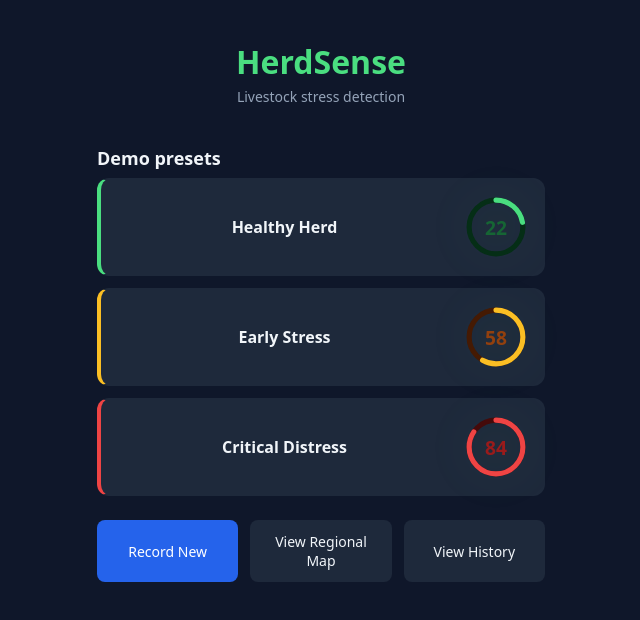
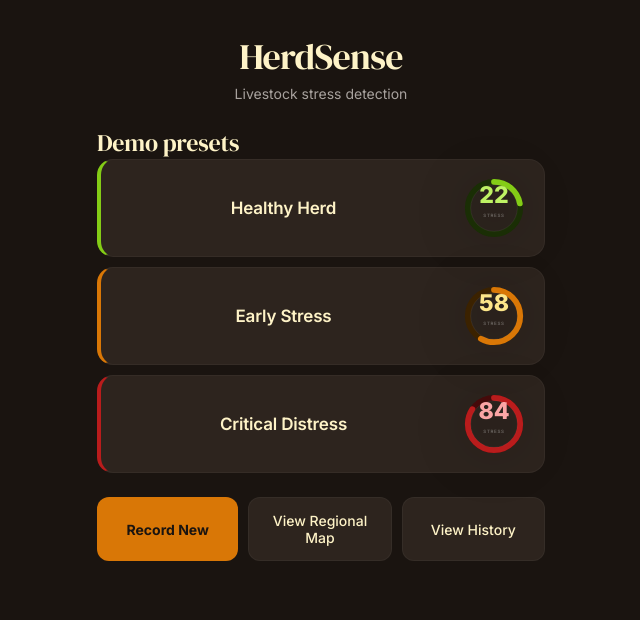
Before and after one commit to Amitk003/HerdSense, a React (Vite) app: page / in a window 1280 px wide. Shown: the top 620 px of the page, without its empty margins (319-959 px from the left). Built offline with nearby package versions, Linux system fonts and the light colour scheme.

Commit message:
Redesign UI: earth-toned palette, DM Serif Display + Inter typography, redesigned score dial

```diff
--- a/index.html
+++ b/index.html
@@ -7,7 +7,10 @@
     <link rel="icon" type="image/svg+xml" href="/favicon.svg" />
     <link rel="manifest" href="/manifest.json" />
     <meta name="apple-mobile-web-app-capable" content="yes" />
-    <meta name="theme-color" content="#0f172a" />
+    <meta name="theme-color" content="#1a1410" />
+    <link rel="preconnect" href="https://fonts.googleapis.com" />
+    <link rel="preconnect" href="https://fonts.gstatic.com" crossorigin />
+    <link href="https://fonts.googleapis.com/css2?family=DM+Serif+Display:ital@0;1&family=Inter:wght@400;500;600;700;800&display=swap" rel="stylesheet" />
     <link
       rel="stylesheet"
       href="https://unpkg.com/leaflet@1.9.4/dist/leaflet.css"
--- a/src/components/ScoreDial.tsx
+++ b/src/components/ScoreDial.tsx
@@ -5,15 +5,16 @@ interface ScoreDialProps {
 
 export default function ScoreDial({ score, size }: ScoreDialProps) {
   const radius = size / 2
-  const strokeWidth = size * 0.08
+  const strokeWidth = size * 0.09
+  const innerRadius = radius - strokeWidth * 1.5
   const normalizedRadius = radius - strokeWidth
   const circumference = 2 * Math.PI * normalizedRadius
   const progress = score / 100
   const strokeDashoffset = circumference * (1 - progress)
 
-  const color = score < 35 ? '#4ade80' : score < 65 ? '#fbbf24' : '#ef4444'
-  const textColor = score < 35 ? '#166534' : score < 65 ? '#92400e' : '#991b1b'
-  const bgColor = score < 35 ? '#052e16' : score < 65 ? '#451a03' : '#450a0a'
+  const color = score < 35 ? '#84cc16' : score < 65 ? '#d97706' : '#b91c1c'
+  const textColor = score < 35 ? '#bef264' : score < 65 ? '#fde68a' : '#fca5a5'
+  const bgColor = score < 35 ? '#1a2e05' : score < 65 ? '#3b2200' : '#450a0a'
 
   return (
     <svg
@@ -42,19 +43,38 @@ export default function ScoreDial({ score, size }: ScoreDialProps) {
         strokeDashoffset={strokeDashoffset}
         strokeLinecap="round"
         transform={`rotate(-90 ${radius} ${radius})`}
-        style={{ transition: 'stroke-dashoffset 0.5s ease' }}
+        style={{ transition: 'stroke-dashoffset 0.6s ease' }}
+      />
+      <circle
+        cx={radius}
+        cy={radius}
+        r={innerRadius}
+        fill="none"
+        stroke="rgba(255,255,255,0.06)"
+        strokeWidth={1}
       />
       <text
         x={radius}
-        y={radius}
+        y={radius - size * 0.08}
         textAnchor="middle"
-        dominantBaseline="central"
         fill={textColor}
-        fontSize={size * 0.3}
-        fontWeight="bold"
-        fontFamily="system-ui, sans-serif"
+        fontSize={size * 0.36}
+        fontWeight="800"
+        fontFamily="Inter, system-ui, sans-serif"
       >
         {score}
+      </text>
+      <text
+        x={radius}
+        y={radius + size * 0.14}
+        textAnchor="middle"
+        fill="rgba(255,255,255,0.3)"
+        fontSize={size * 0.07}
+        fontWeight="600"
+        fontFamily="Inter, system-ui, sans-serif"
+        letterSpacing="0.15em"
+      >
+        STRESS
       </text>
     </svg>
   )
--- a/src/styles.css
+++ b/src/styles.css
@@ -5,39 +5,41 @@
 }
 
 :root {
-  --bg: #0f172a;
-  --bg-card: #1e293b;
-  --bg-hover: #334155;
-  --text: #f1f5f9;
-  --text-dim: #94a3b8;
-  --green: #4ade80;
-  --green-bg: #052e16;
-  --amber: #fbbf24;
-  --amber-bg: #451a03;
-  --red: #ef4444;
-  --red-bg: #450a0a;
-  --blue: #2563eb;
-  --purple: #a78bfa;
+  --earth: #1a1410;
+  --earth-light: #2d241e;
+  --earth-lighter: #3d322a;
+  --cream: #fef3c7;
+  --cream-dim: #d6c9a8;
+  --sand: #a8a29e;
+  --grass: #84cc16;
+  --grass-deep: #1a2e05;
+  --straw: #d97706;
+  --straw-deep: #3b2200;
+  --dust: #b91c1c;
+  --dust-deep: #450a0a;
+  --water: #06b6d4;
+  --water-deep: #0a3a4a;
 }
 
 html, body, #root {
   height: 100%;
-  font-family: system-ui, -apple-system, sans-serif;
-  background: var(--bg);
-  color: var(--text);
+  font-family: 'Inter', system-ui, -apple-system, sans-serif;
+  background: var(--earth);
+  color: var(--cream);
+  -webkit-font-smoothing: antialiased;
 }
 
 .app {
   max-width: 480px;
   margin: 0 auto;
-  padding: 16px;
+  padding: 20px 16px;
   min-height: 100%;
 }
 
 .screen {
   display: flex;
   flex-direction: column;
-  gap: 16px;
+  gap: 20px;
 }
 
 button {
@@ -45,86 +47,103 @@ button {
   cursor: pointer;
   border: none;
   background: none;
-  color: var(--text);
+  color: inherit;
   font-size: 16px;
   -webkit-tap-highlight-color: transparent;
 }
 
 .back-btn {
-  color: var(--text-dim);
-  font-size: 18px;
+  color: var(--sand);
+  font-size: 15px;
   padding: 8px 0;
+  display: flex;
+  align-items: center;
+  gap: 4px;
+}
+
+.back-btn:hover {
+  color: var(--cream);
 }
 
 .section-title {
-  font-size: 18px;
-  font-weight: 600;
-  color: var(--text);
-  margin-bottom: 8px;
+  font-family: 'DM Serif Display', serif;
+  font-size: 24px;
+  font-weight: 400;
+  color: var(--cream);
+  letter-spacing: -0.01em;
 }
 
-/* Home screen */
+/* Home */
 .home-header {
   text-align: center;
-  padding: 24px 0;
+  padding: 12px 0 4px;
 }
 
 .app-title {
-  font-size: 32px;
-  font-weight: 700;
-  color: var(--green);
+  font-family: 'DM Serif Display', serif;
+  font-size: 36px;
+  font-weight: 400;
+  color: var(--cream);
+  letter-spacing: -0.02em;
 }
 
 .app-subtitle {
-  color: var(--text-dim);
+  color: var(--sand);
   font-size: 14px;
   margin-top: 4px;
 }
 
 .last-scan-card {
-  background: var(--bg-card);
-  border-radius: 12px;
-  padding: 12px 16px;
+  background: var(--earth-light);
+  border-radius: 16px;
+  padding: 14px 18px;
   display: flex;
   align-items: center;
   justify-content: space-between;
   cursor: pointer;
+  border: 1px solid rgba(255, 255, 255, 0.04);
+}
+
+.last-scan-card:hover {
+  border-color: rgba(255, 255, 255, 0.08);
 }
 
 .last-scan-label {
-  color: var(--text-dim);
+  color: var(--sand);
   font-size: 14px;
 }
 
 .presets-grid {
   display: flex;
   flex-direction: column;
-  gap: 12px;
+  gap: 10px;
 }
 
 .preset-card {
-  background: var(--bg-card);
-  border-radius: 12px;
-  padding: 16px;
+  background: var(--earth-light);
+  border-radius: 16px;
+  padding: 16px 18px;
   display: flex;
   align-items: center;
-  gap: 12px;
-  transition: background 0.2s;
-  border: 1px solid transparent;
+  gap: 14px;
+  transition: all 0.2s;
+  border: 1px solid rgba(255, 255, 255, 0.04);
 }
 
-.preset-card:hover, .preset-card:active {
-  background: var(--bg-hover);
+.preset-card:hover {
+  background: var(--earth-lighter);
+  border-color: rgba(255, 255, 255, 0.08);
 }
 
-.preset-healthy { border-left: 4px solid var(--green); }
-.preset-early-stress { border-left: 4px solid var(--amber); }
-.preset-critical { border-left: 4px solid var(--red); }
+.preset-healthy { border-left: 4px solid var(--grass); }
+.preset-early-stress { border-left: 4px solid var(--straw); }
+.preset-critical { border-left: 4px solid var(--dust); }
 
 .preset-label {
-  font-size: 16px;
+  font-size: 17px;
   font-weight: 600;
   flex: 1;
+  letter-spacing: -0.01em;
 }
 
 .preset-desc {
@@ -133,39 +152,44 @@ button {
 
 .home-nav {
   display: flex;
-  gap: 12px;
-  padding: 8px 0;
+  gap: 10px;
+  padding: 4px 0;
 }
 
 .nav-btn {
   flex: 1;
-  padding: 12px;
-  background: var(--bg-card);
-  border-radius: 8px;
+  padding: 14px;
+  background: var(--earth-light);
+  border-radius: 12px;
   font-size: 14px;
   font-weight: 500;
   text-align: center;
-  transition: background 0.2s;
+  transition: all 0.2s;
+  border: 1px solid rgba(255, 255, 255, 0.04);
 }
 
-.nav-btn:hover, .nav-btn:active {
-  background: var(--bg-hover);
+.nav-btn:hover {
+  background: var(--earth-lighter);
+  border-color: rgba(255, 255, 255, 0.08);
 }
 
 .nav-btn-primary {
-  background: var(--blue);
-  color: white;
+  background: var(--straw);
+  color: #1a1410;
+  font-weight: 700;
+  border: none;
 }
 
-.nav-btn-primary:hover, .nav-btn-primary:active {
-  background: #1d4ed8;
+.nav-btn-primary:hover {
+  background: #b85e00;
+  border: none;
 }
 
 .nav-btn-danger {
-  color: var(--red);
+  color: var(--dust);
 }
 
-/* Analysis screen */
+/* Analysis */
 .analysis-header {
   display: flex;
   align-items: center;
@@ -173,20 +197,21 @@ button {
 }
 
 .analysis-title {
-  font-size: 20px;
-  font-weight: 600;
+  font-family: 'DM Serif Display', serif;
+  font-size: 24px;
+  font-weight: 400;
 }
 
 .score-main {
   display: flex;
   flex-direction: column;
   align-items: center;
-  padding: 24px 0;
-  gap: 12px;
+  padding: 8px 0 16px;
+  gap: 16px;
 }
 
 .score-dial {
-  filter: drop-shadow(0 0 20px rgba(78, 204, 128, 0.1));
+  filter: drop-shadow(0 4px 24px rgba(0, 0, 0, 0.3));
 }
 
 .trend-row {
@@ -196,63 +221,67 @@ button {
 }
 
 .trend-icon {
-  font-size: 28px;
+  font-size: 24px;
 }
 
-.trend-up { color: var(--red); }
-.trend-down { color: var(--green); }
-.trend-stable { color: var(--amber); }
+.trend-up { color: var(--dust); }
+.trend-down { color: var(--grass); }
+.trend-stable { color: var(--straw); }
 
 .trend-label {
   font-size: 16px;
   font-weight: 600;
+  letter-spacing: 0.02em;
 }
 
-.trend-escalating { color: var(--red); }
-.trend-improving { color: var(--green); }
-.trend-stable { color: var(--amber); }
+.trend-escalating { color: var(--dust); }
+.trend-improving { color: var(--grass); }
+.trend-stable { color: var(--straw); }
 
 .recommendation-box {
-  background: var(--bg-card);
-  border: 2px solid var(--green);
-  border-radius: 12px;
-  padding: 16px;
+  background: var(--earth-light);
+  border: 1px solid rgba(255, 255, 255, 0.08);
+  border-radius: 16px;
+  padding: 20px;
+  border-left: 4px solid var(--grass);
 }
 
 .recommendation-text {
   font-size: 15px;
-  line-height: 1.5;
+  line-height: 1.6;
+  color: var(--cream-dim);
 }
 
 .breakdown-section {
-  padding: 8px 0;
+  padding: 4px 0;
 }
 
 .score-bar-row {
   display: flex;
   align-items: center;
-  gap: 8px;
-  padding: 4px 0;
+  gap: 10px;
+  padding: 6px 0;
 }
 
 .score-bar-label {
   width: 80px;
   font-size: 13px;
-  color: var(--text-dim);
+  color: var(--sand);
   flex-shrink: 0;
+  font-weight: 500;
 }
 
 .score-bar-track {
   flex: 1;
-  height: 8px;
-  background: var(--bg-hover);
-  border-radius: 4px;
+  height: 6px;
+  background: var(--earth-lighter);
+  border-radius: 3px;
   overflow: hidden;
 }
 
 .score-bar-fill {
   height: 100%;
-  border-radius: 4px;
+  border-radius: 3px;
   transition: width 0.5s ease;
 }
 
@@ -260,8 +289,9 @@ button {
   width: 36px;
   text-align: right;
   font-size: 13px;
-  color: var(--text-dim);
+  color: var(--sand);
   flex-shrink: 0;
+  font-variant-numeric: tabular-nums;
 }
 
 .share-row {
@@ -270,24 +300,27 @@ button {
 }
 
 .share-btn {
-  padding: 12px 24px;
-  background: var(--blue);
-  border-radius: 8px;
+  padding: 14px 28px;
+  background: var(--water-deep);
+  border: 1px solid var(--water);
+  border-radius: 12px;
   font-size: 14px;
   font-weight: 600;
-  transition: opacity 0.2s;
+  color: var(--water);
+  transition: all 0.2s;
 }
 
 .share-btn:active {
-  opacity: 0.8;
+  background: var(--water);
+  color: #0a3a4a;
 }
 
 .analysis-nav {
   display: flex;
-  gap: 12px;
+  gap: 10px;
 }
 
-/* History screen */
+/* History */
 .history-header {
   display: flex;
   align-items: center;
@@ -302,12 +335,13 @@ button {
 }
 
 .history-item {
-  background: var(--bg-card);
-  border-radius: 8px;
-  padding: 12px;
+  background: var(--earth-light);
+  border-radius: 14px;
+  padding: 14px;
   display: flex;
   align-items: center;
-  gap: 12px;
+  gap: 14px;
+  border: 1px solid rgba(255, 255, 255, 0.04);
 }
 
 .history-item-details {
@@ -317,35 +351,36 @@ button {
 }
 
 .history-item-date {
-  font-size: 14px;
+  font-size: 15px;
   font-weight: 500;
 }
 
 .history-item-time {
   font-size: 12px;
-  color: var(--text-dim);
+  color: var(--sand);
 }
 
 .history-actions {
   display: flex;
-  gap: 12px;
+  gap: 10px;
 }
 
 .empty-state {
   text-align: center;
   padding: 48px 0;
-  color: var(--text-dim);
+  color: var(--sand);
   display: flex;
   flex-direction: column;
-  gap: 16px;
+  gap: 20px;
   align-items: center;
 }
 
-/* Map card wrapper */
+/* Map */
 .map-card {
-  background: var(--bg-card);
-  border-radius: 12px;
+  background: var(--earth-light);
+  border-radius: 16px;
   overflow: hidden;
+  border: 1px solid rgba(255, 255, 255, 0.04);
 }
 
 .map-container {
@@ -356,7 +391,7 @@ button {
 .map-container .leaflet-container {
   width: 100%;
   height: 100%;
-  background: #1a1a2e;
+  background: #2d241e;
 }
 
 .map-legend {
@@ -364,15 +399,17 @@ button {
   gap: 16px;
   justify-content: center;
   padding: 12px;
-  background: var(--bg);
+  background: var(--earth);
+  border-bottom: 1px solid rgba(255, 255, 255, 0.04);
 }
 
 .legend-item {
   display: flex;
   align-items: center;
-  gap: 4px;
+  gap: 6px;
   font-size: 12px;
-  color: var(--text-dim);
+  color: var(--sand);
+  font-weight: 500;
 }
 
 .legend-dot {
@@ -382,80 +419,81 @@ button {
   display: inline-block;
 }
 
-/* Timeline controls */
 .controls-section {
   display: flex;
   flex-direction: column;
   gap: 12px;
-  padding: 8px 0;
+  padding: 4px 0;
 }
 
 .timeline-label {
   font-size: 14px;
-  color: var(--text-dim);
+  color: var(--sand);
   display: flex;
   justify-content: space-between;
+  font-weight: 500;
 }
 
 .timeline-slider {
   width: 100%;
-  accent-color: var(--green);
+  accent-color: var(--straw);
+  height: 6px;
 }
 
 .timeline-markers {
   display: flex;
   justify-content: space-between;
   font-size: 11px;
-  color: var(--text-dim);
+  color: var(--sand);
   padding: 0 2px;
 }
 
-/* Lead time banner */
 .lead-time-banner {
-  background: var(--green-bg);
-  border: 2px solid var(--green);
-  border-radius: 8px;
-  padding: 16px;
+  background: var(--grass-deep);
+  border: 1px solid rgba(132, 204, 22, 0.3);
+  border-radius: 16px;
+  padding: 20px;
   text-align: center;
 }
 
 .lead-time-number {
-  font-size: 36px;
-  font-weight: 800;
-  color: var(--green);
+  font-size: 42px;
+  font-family: 'DM Serif Display', serif;
+  font-weight: 400;
+  color: var(--grass);
   line-height: 1;
 }
 
 .lead-time-label {
   font-size: 14px;
-  color: var(--green);
+  color: var(--grass);
   margin-top: 4px;
+  font-weight: 500;
 }
 
 .lead-time-sub {
   font-size: 12px;
-  color: var(--text-dim);
-  margin-top: 4px;
+  color: var(--sand);
+  margin-top: 6px;
 }
 
-/* Toggle controls */
 .toggle-row {
   display: flex;
   align-items: center;
-  gap: 8px;
+  gap: 10px;
   font-size: 14px;
-  color: var(--text-dim);
+  color: var(--sand);
   cursor: pointer;
   padding: 4px 0;
+  font-weight: 500;
 }
 
 .toggle-row input[type="checkbox"] {
-  accent-color: var(--green);
+  accent-color: var(--straw);
   width: 18px;
   height: 18px;
 }
 
-/* Stats row */
 .stats-row {
   display: flex;
   gap: 8px;
@@ -463,35 +501,40 @@ button {
 
 .stat-card {
   flex: 1;
-  background: var(--bg-card);
-  border-radius: 8px;
-  padding: 12px;
+  background: var(--earth-light);
+  border-radius: 12px;
+  padding: 14px;
   text-align: center;
+  border: 1px solid rgba(255, 255, 255, 0.04);
 }
 
 .stat-number {
-  font-size: 24px;
+  font-size: 26px;
   font-weight: 700;
+  font-variant-numeric: tabular-nums;
 }
 
 .stat-label {
   font-size: 11px;
-  color: var(--text-dim);
+  color: var(--sand);
   margin-top: 2px;
+  text-transform: uppercase;
+  letter-spacing: 0.05em;
 }
 
-/* NDVI chart */
 .ndvi-chart {
-  background: var(--bg-card);
-  border-radius: 12px;
-  padding: 16px;
+  background: var(--earth-light);
+  border-radius: 16px;
+  padding: 20px;
+  border: 1px solid rgba(255, 255, 255, 0.04);
 }
 
 .chart-title {
   font-size: 14px;
-  color: var(--text-dim);
-  margin-bottom: 12px;
+  color: var(--sand);
+  margin-bottom: 14px;
   text-align: center;
+  font-weight: 500;
 }
 
 .chart-bars {
@@ -519,7 +562,7 @@ button {
 
 .chart-bar-label {
   font-size: 8px;
-  color: var(--text-dim);
+  color: var(--sand);
   margin-top: 4px;
   transform: rotate(-45deg);
   white-space: nowrap;
@@ -528,12 +571,11 @@ button {
 .chart-threshold {
   width: 100%;
   height: 2px;
-  background: var(--red);
+  background: var(--dust);
   opacity: 0.5;
   margin-top: 2px;
 }
 
-/* Alerts section */
 .alerts-section {
   display: flex;
   flex-direction: column;
@@ -541,10 +583,10 @@ button {
 }
 
 .alert-card {
-  background: var(--red-bg);
-  border: 1px solid var(--red);
-  border-radius: 8px;
-  padding: 12px;
+  background: var(--dust-deep);
+  border: 1px solid rgba(185, 28, 28, 0.4);
+  border-radius: 12px;
+  padding: 14px;
 }
 
 .alert-header {
@@ -557,21 +599,20 @@ button {
 .alert-severity {
   font-size: 11px;
   font-weight: 700;
-  color: var(--red);
-  letter-spacing: 1px;
+  color: var(--dust);
+  letter-spacing: 0.08em;
 }
 
 .alert-count {
   font-size: 12px;
-  color: var(--text-dim);
+  color: var(--sand);
 }
 
 .alert-detail {
   font-size: 14px;
-  color: var(--text);
+  color: var(--cream);
 }
 
-/* Report list */
 .report-list {
   display: flex;
   flex-direction: column;
@@ -582,10 +623,11 @@ button {
   display: flex;
   align-items: center;
   gap: 8px;
-  padding: 6px 8px;
-  background: var(--bg-card);
-  border-radius: 6px;
+  padding: 8px 10px;
+  background: var(--earth-light);
+  border-radius: 8px;
   font-size: 13px;
+  border: 1px solid rgba(255, 255, 255, 0.04);
 }
 
 .report-score-dot {
@@ -596,30 +638,29 @@ button {
 }
 
 .report-species {
-  color: var(--text-dim);
+  color: var(--sand);
   font-size: 12px;
 }
 
-/* Loading overlay */
 .loading-overlay {
   position: fixed;
   inset: 0;
-  background: rgba(15, 23, 42, 0.85);
+  background: rgba(26, 20, 16, 0.9);
   display: flex;
   flex-direction: column;
   align-items: center;
   justify-content: center;
-  gap: 16px;
+  gap: 20px;
   z-index: 100;
   font-size: 16px;
-  color: var(--text);
+  color: var(--cream);
 }
 
 .loading-spinner {
   width: 40px;
   height: 40px;
-  border: 4px solid var(--bg-hover);
-  border-top: 4px solid var(--green);
+  border: 3px solid var(--earth-lighter);
+  border-top: 3px solid var(--straw);
   border-radius: 50%;
   animation: spin 0.8s linear infinite;
 }
@@ -628,7 +669,6 @@ button {
   to { transform: rotate(360deg); }
 }
 
-/* Error boundary */
 .error-screen {
   display: flex;
   flex-direction: column;
@@ -640,7 +680,7 @@ button {
 }
 
 .error-message {
-  color: var(--red);
+  color: var(--dust);
   font-size: 14px;
   max-width: 320px;
   word-break: break-word;
```
Also changed, not shown: src/components/StressMap.tsx (+12 -12 lines).
